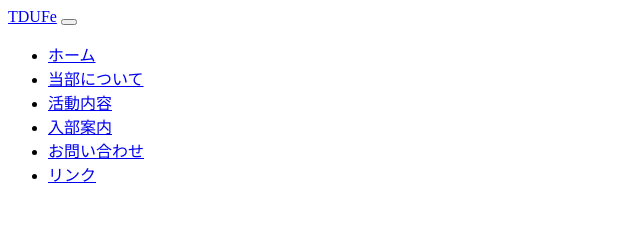
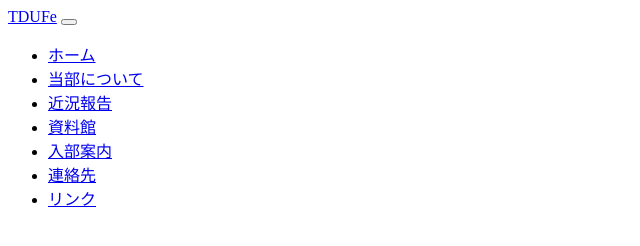
Before and after one commit to gentoopng/tdufe-website, a plain HTML site: page common/menu.html in a window 1280 px wide. Shown: the whole page, without its empty margins (0-640 px from the left). Drawn offline with Linux system fonts and the light colour scheme.

Commit message:
メニューの項目を新しいものに直した

```diff
--- a/common/menu.html
+++ b/common/menu.html
@@ -14,9 +14,10 @@
             <ul class="navbar-nav">
                 <li class="nav-item"><a class="nav-link" href="/s1g-tekken/newhptest/">ホーム</a></li>
                 <li class="nav-item"><a class="nav-link" href="/s1g-tekken/newhptest/about">当部について</a></li>
-                <li class="nav-item"><a class="nav-link" href="/s1g-tekken/newhptest/activities">活動内容</a></li>
+                <li class="nav-item"><a class="nav-link" href="/s1g-tekken/newhptest/topics">近況報告</a></li>
+                <li class="nav-item"><a class="nav-link" href="/s1g-tekken/newhptest/library">資料館</a></li>
                 <li class="nav-item"><a class="nav-link" href="/s1g-tekken/newhptest/join">入部案内</a></li>
-                <li class="nav-item"><a class="nav-link" href="/s1g-tekken/newhptest/contact">お問い合わせ</a></li>
+                <li class="nav-item"><a class="nav-link" href="/s1g-tekken/newhptest/contact">連絡先</a></li>
                 <li class="nav-item"><a class="nav-link" href="/s1g-tekken/newhptest/links">リンク</a></li>
             </ul>
         </div>
@@ -27,21 +28,21 @@
     home
         -お知らせ
         -このサイトについて
-    about
+    about (当部について)
         -ここがすごい！
         -主なイベント
         -基本情報
     topics (近況報告)
         -最新年度の内容
         -アーカイブ
-    works
+    library (資料館)
         -部誌
         -フォトコン
-    join
+    join (入部案内)
         -入部案内
         -新歓情報
-    contact
+    contact (連絡先)
         -連絡先
-    links
+    links (リンク)
         -リンク集
 -->
```
